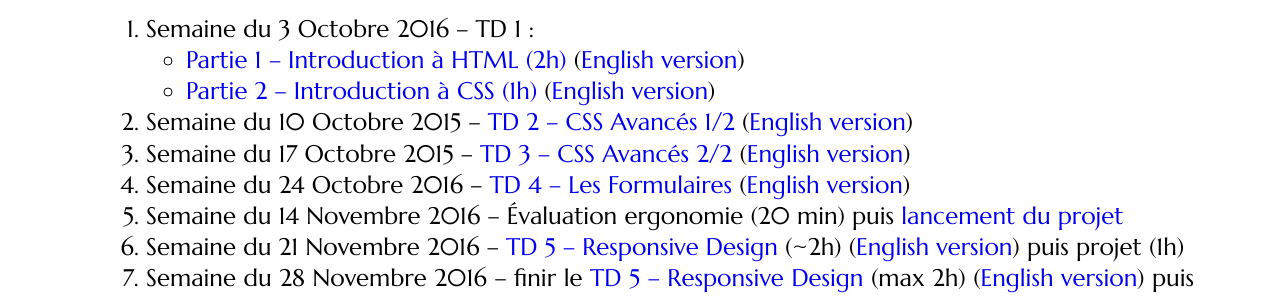
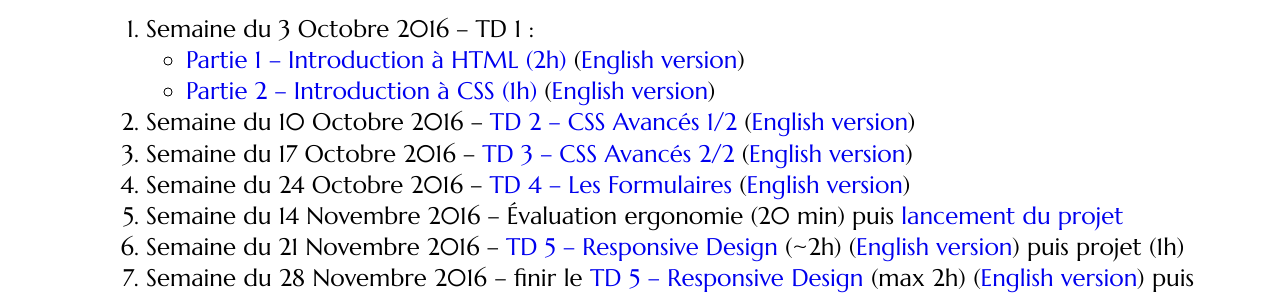
Before and after one commit to romainlebreton/R1.02-DeveloppementInterfacesWeb, a Jekyll site: the page built from index.md, in a window 1280 px wide. Shown: the part 361-659 px from the top of the page. Built offline with Jekyll 4.4.1, drawn with Linux system fonts in a browser that asks for light colours; some web fonts are replaced; comment, search, counter and statistics services are not loaded.

Commit message:
Update index.md

```diff
--- a/index.md
+++ b/index.md
@@ -15,9 +15,9 @@ Cours à l'IUT de Montpellier - 1ère année
      ([English version](tutorials/tutorial1_1-en.html))
    * [Partie 2 -- Introduction à CSS (1h)](tutorials/tutorial1_2.html)
      ([English version](tutorials/tutorial1_2-en.html))
-1. Semaine du 10 Octobre 2015 -- [TD 2 -- CSS Avancés 1/2](tutorials/tutorial2.html)
+1. Semaine du 10 Octobre 2016 -- [TD 2 -- CSS Avancés 1/2](tutorials/tutorial2.html)
      ([English version](tutorials/tutorial2-en.html))
-1. Semaine du 17 Octobre 2015 -- [TD 3 -- CSS Avancés 2/2](tutorials/tutorial3.html)
+1. Semaine du 17 Octobre 2016 -- [TD 3 -- CSS Avancés 2/2](tutorials/tutorial3.html)
 	 ([English version](tutorials/tutorial3-en.html))
 1. Semaine du 24 Octobre 2016 -- [TD 4 -- Les Formulaires](tutorials/tutorial4.html)
 	 ([English version](tutorials/tutorial4-en.html))
```
